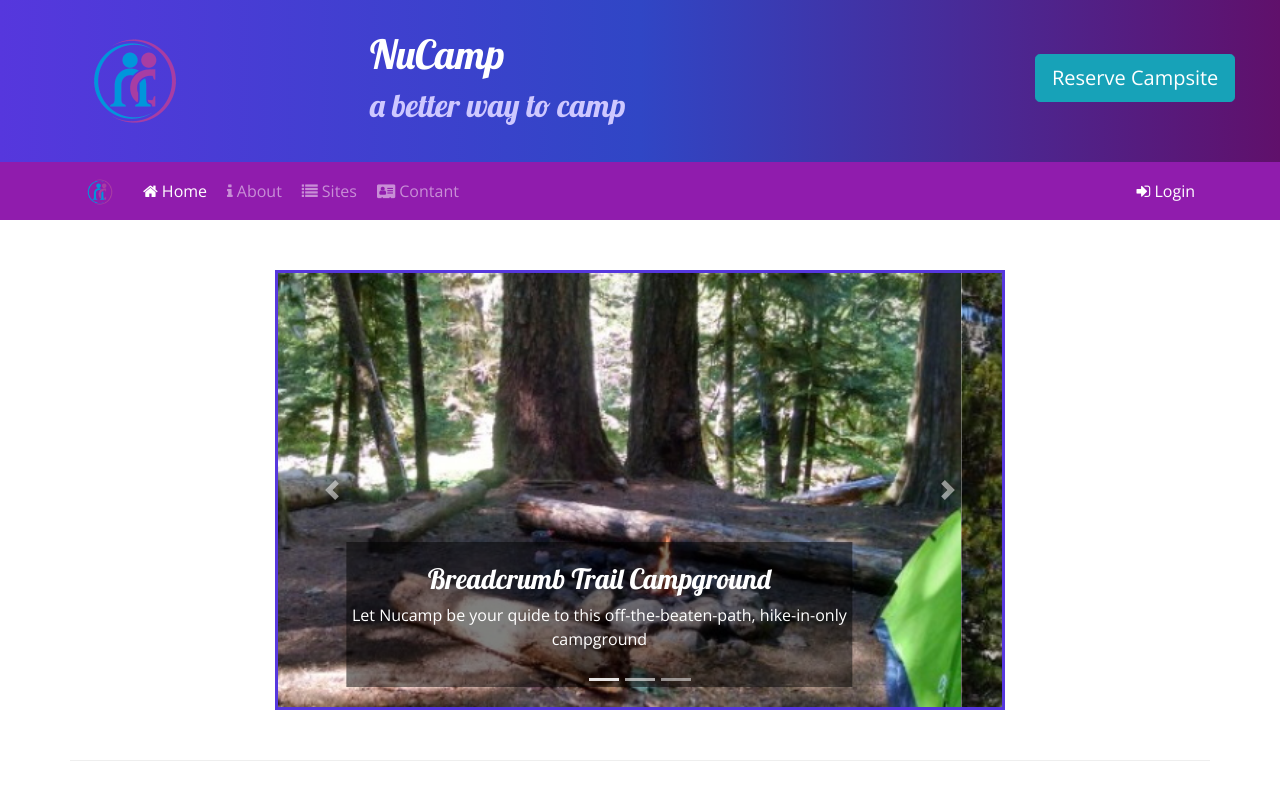
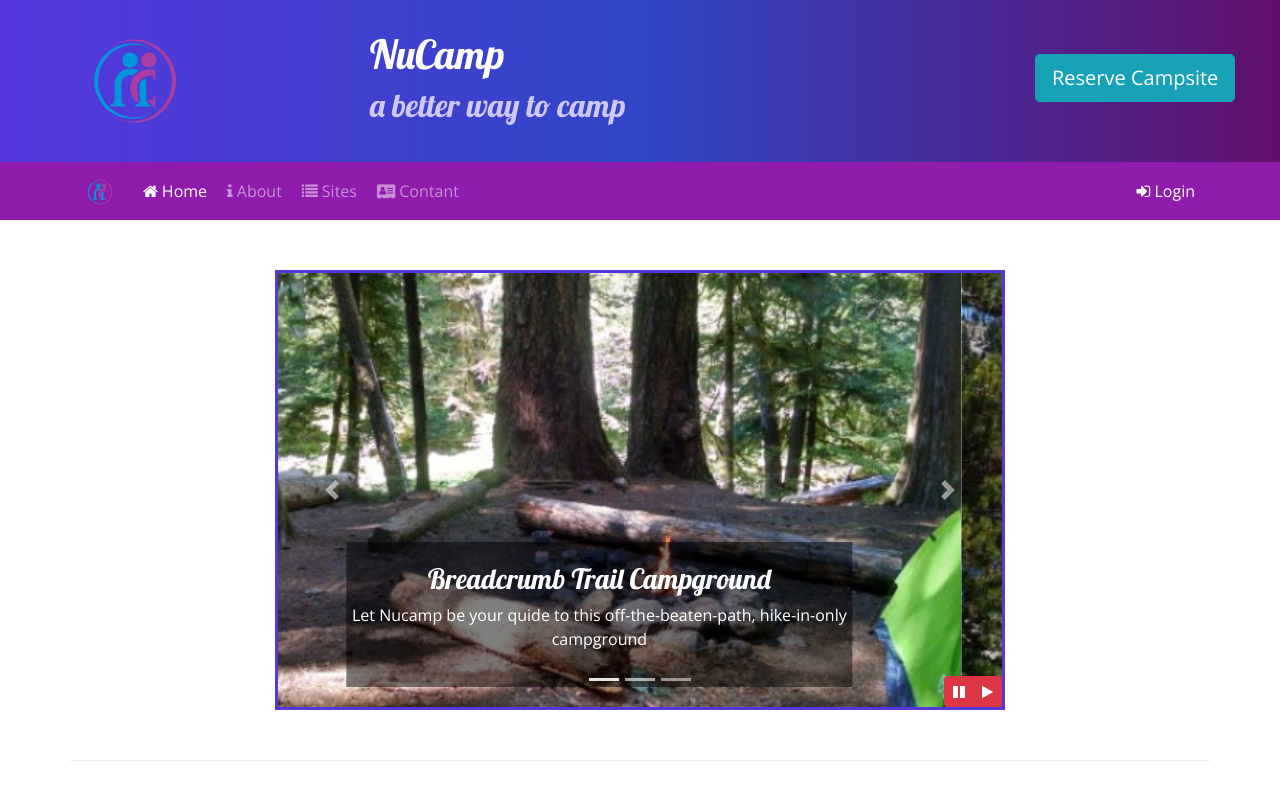
Before and after one commit to Dina2703/week2, a website: page index.html in a window 1280 px wide. Shown: the top 800 px of the page. Drawn offline with nearby package versions, Linux system fonts and the light colour scheme.

Commit message:
add play and pause buttons

```diff
--- a/css/styles.css
+++ b/css/styles.css
@@ -45,3 +45,9 @@ a, a:hover {
   .carousel {
       border: solid #5637DD;
   }
+#carouselButton {
+    position: absolute;
+    right: 0;
+    bottom: 0;
+    z-index: 100;
+}
--- a/index.html
+++ b/index.html
@@ -196,6 +196,14 @@
                         <span class="carousel-control-next-icon"></span>
                         <span class="sr-only">Next</span>
                     </a>
+                    <div class="btn-group" id="carouselButton">
+                        <button class="btn btn-danger btn-sm">
+                            <i class="fa fa-pause" id="catouselPause"></i>
+                        </button>
+                        <button class="btn btn-danger btn-sm">
+                            <i class="fa fa-play " id="catouselPlay"></i>
+                        </button>
+                    </div>
                 </div>
             </div>
         </div>
```
